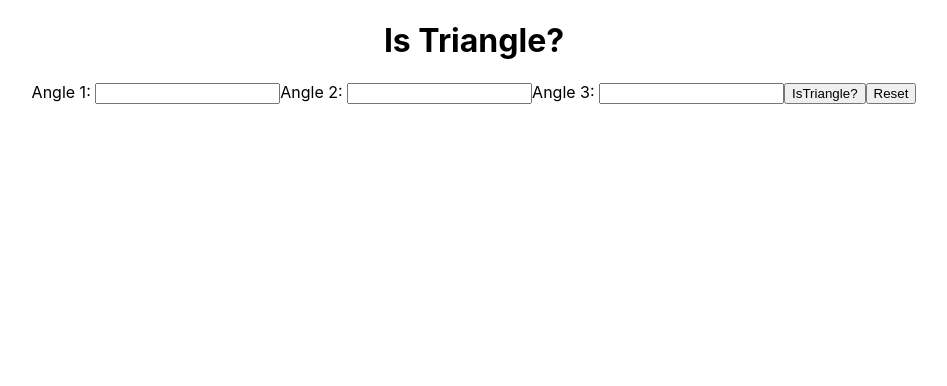
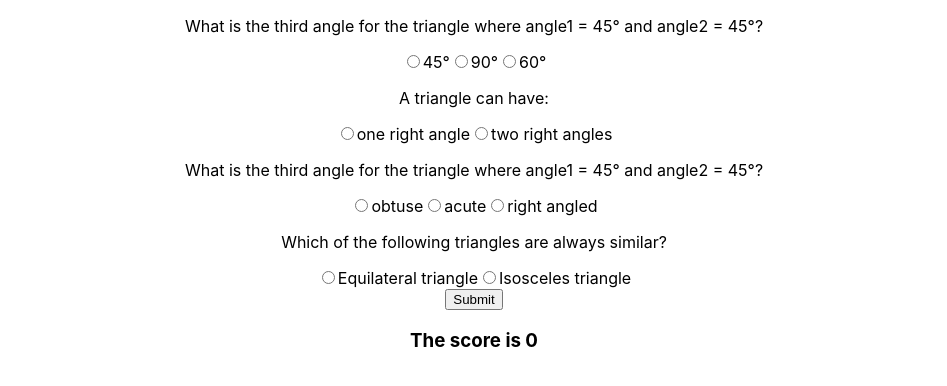
Before and after one commit to ankit1595/fun-with-triangle, a React (Create React App) app: page / in a window 1280 px wide. Shown: the top 386 px of the page, without its empty margins (166-1113 px from the left). Built offline with nearby package versions, Linux system fonts and the light colour scheme.

Commit message:
feat: triangle Quiz added

```diff
--- a/src/App.jsx
+++ b/src/App.jsx
@@ -1,10 +1,12 @@
 import "./App.css";
 import IsTriangle from "./components/IsTriangle";
+import TriangleQuiz from "./components/TriangleQuiz";
 
 function App() {
   return (
     <div className="App">
-      <IsTriangle />
+      {/* <IsTriangle /> */}
+      <TriangleQuiz />
     </div>
   );
 }
--- /dev/null
+++ b/src/components/TriangleQuiz.jsx
@@ -0,0 +1,105 @@
+import React, { useState } from "react";
+
+const correctAnswers = [
+  "90",
+  "one right angle",
+  "right angled",
+  "Equilateral triangle",
+  //   "right angled",
+  //   "one right angle",
+  //   "12, 16, 20",
+  //   "Equilateral triangle",
+  //   "100°",
+  //   "30°",
+  //   "a + b + c",
+  //   "no",
+  //   "45°",
+];
+const TriangleQuiz = () => {
+  const [score, setScore] = useState(0);
+
+  function submitForm(e) {
+    e.preventDefault();
+    setScore(0);
+    const formResult = new FormData(e.target);
+    let index = 0;
+    for (let value of formResult.values()) {
+      if (value === correctAnswers[index]) {
+        setScore((prevScore) => prevScore + 1);
+      }
+      index = index + 1;
+    }
+  }
+
+  return (
+    <div>
+      <form className="quiz-form" onSubmit={submitForm}>
+        <div>
+          <p>
+            What is the third angle for the triangle where angle1 = 45° and
+            angle2 = 45°?
+          </p>
+          <label>
+            <input type="radio" value="45" name="question1" />
+            45°
+          </label>
+          <label>
+            <input type="radio" value="90" name="question1" />
+            90°
+          </label>
+          <label>
+            <input type="radio" value="60" name="question1" />
+            60°
+          </label>
+        </div>
+
+        <div>
+          <p>A triangle can have: </p>
+          <label>
+            <input type="radio" value="one right angle" name="question2" />
+            one right angle
+          </label>
+          <label>
+            <input type="radio" value="two right angles" name="question2" />
+            two right angles
+          </label>
+        </div>
+
+        <div>
+          <p>
+            What is the third angle for the triangle where angle1 = 45° and
+            angle2 = 45°?
+          </p>
+          <label>
+            <input type="radio" value="obtuse" name="question3" />
+            obtuse
+          </label>
+          <label>
+            <input type="radio" value="acute" name="question3" />
+            acute
+          </label>
+          <label>
+            <input type="radio" value="right angled" name="question3" />
+            right angled
+          </label>
+        </div>
+
+        <div>
+          <p>Which of the following triangles are always similar?</p>
+          <label>
+            <input type="radio" value="Equilateral triangle" name="question4" />
+            Equilateral triangle
+          </label>
+          <label>
+            <input type="radio" value="Isosceles triangle" name="question4" />
+            Isosceles triangle
+          </label>
+        </div>
+        <button type="submit">Submit</button>
+      </form>
+      <h3>The score is {score}</h3>
+    </div>
+  );
+};
+
+export default TriangleQuiz;
```
